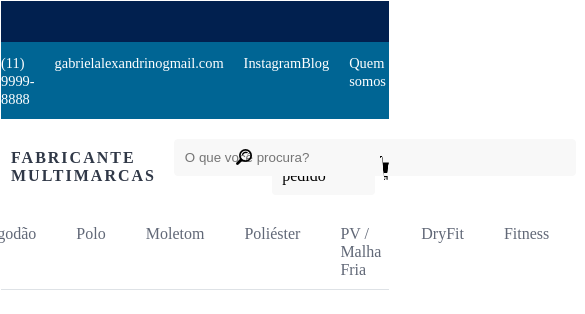
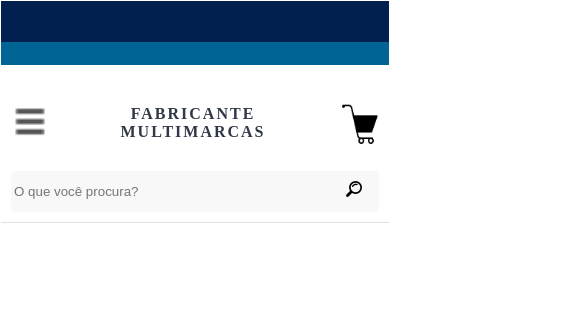
Before and after one commit to lucgoulart/fabricante-multimarcas, an Angular app: page / in a window 390 px wide. Shown: the top 314 px of the page, 585 px wide, since content can reach past the window. Built offline with nearby package versions, Linux system fonts and the light colour scheme.

Commit message:
header/mobile

```diff
--- a/src/app/components/header/header.component.css
+++ b/src/app/components/header/header.component.css
@@ -1,52 +1,66 @@
-
-body{
+body {
   margin: -7px;
 }
 
-
-.header-static{
+.header {
+  .header-static {
     background-color: #01204f;
     width: 100%;
     height: 41px;
   }
 
-
-.informations-manufacturer{
-  background-color:#006594 ;
+  .informations-manufacturer {
+    background-color: #006594;
     width: 100%;
     display: flex;
     justify-content: space-around;
     padding-top: 11.5px;
     padding-bottom: 11.5px;
+
+    .informations-content {
+      display: flex;
+      gap: 20px;
+
+      .informations {
+        .static-informations {
+          color: #fff;
+          font-size: 0.9rem;
+
+          .link-header-contact {
+            color: white;
+          }
+        }
+      }
+    }
   }
 
-.informations-content{
-  display: flex;
-  gap: 20px;
-}
-
-.static-informations{
-  color: #fff;
-  font-size: 0.9rem;
-}
-
-
-.options-for-client{
+  .options-for-client {
     display: flex;
     justify-content: space-around;
     margin-top: 20px;
     width: 100%;
+
+    .logo-temporario {
+      padding: 10px;
+      color: #303847;
+
+      .logo-temporario-img {
+        letter-spacing: 2px;
+        font-weight: bold;
+      }
     }
 
-.img-logo{
-  height: 187px;
-  width: 187px;
-}
-.search-icon{
+    .search-shopping-cart {
+      display: flex;
+      width: 100%;
+      max-width: 623px;
+
+      .search-icon {
         width: 100%;
         max-width: 387px;
-}
-.search{
+
+        .input {
+          .search {
             position: absolute;
             background-color: #f8f8f8;
             border-radius: 4px;
@@ -55,48 +69,20 @@ body{
             width: 100%;
             max-width: 380px;
           }
-.icon{
+        }
+
+        .icon {
           display: flex;
           justify-content: end;
-}
-.lupa{
+
+          .lupa {
             position: absolute;
             padding-top: 10px;
           }
-
-
-
-.logo-temporario{
-  padding: 10px;
-  color: #303847;
+        }
       }
 
-.logo-temporario-img{
-  letter-spacing: 2px;
-  font-weight: bold;
-}
-
-
-.search-shopping-cart{
-display: flex;
-width: 100%;
-max-width: 623px;
-}
-.block-shopping-cart{
-  display: flex;
-  align-items: center;
-  z-index: 1000;
-  margin-left: 5px;
-}
-
-.shopping-cart{
-  width: 100%;
-  max-width: 25px;
-  height: 25px;
-  cursor: pointer;
-}
-
-.track-order{
+      .track-order {
         display: flex;
         align-items: center;
         background-color: #f8f8f8;
@@ -106,32 +92,64 @@ max-width: 623px;
         margin-left: 20px;
       }
 
-.options-clothes{
+      .block-shopping-cart {
+        display: flex;
+        align-items: center;
+        z-index: 1000;
+        margin-left: 5px;
+
+        .shopping-cart {
+          width: 100%;
+          max-width: 25px;
+          height: 25px;
+          cursor: pointer;
+        }
+      }
+    }
+  }
+
+  .options-clothes {
     display: flex;
     gap: 40px;
     justify-content: center;
     margin-top: 20px;
     padding: 10px;
     border-bottom: 1px solid #dee2e6;
-}
-.option{
+
+    .options {
+      .option {
         color: #616877;
         font-size: 1rem;
       }
+    }
+  }
 
 
+.img-logo {
+  height: 187px;
+  width: 187px;
+}
 
-a{
+.search-icon {
+  width: 100%;
+  max-width: 387px;
+}
+
+.lupa {
+  position: absolute;
+  padding-top: 10px;
+}
+
+a {
   text-decoration: none;
   color: #616877;
   position: relative;
 }
 
-a:hover{
-  color: #000;
+a:hover {
+  color: #000 !important;
   font-weight: bold;
 }
-
 
 a:hover::before {
   content: '';
@@ -146,6 +164,185 @@ a:hover::before {
   }
 
 
-.link-header-contact{
+  /* FOR MOBILE 1098px */
+  @media (max-width: 1098px) {
+  .options{
+    display: none;
+  }
+
+  .options-for-client{
+    display: none;
+  }
+  .options-clothes{
+    display: block;
+    gap: 0px;
+  }
+  .menu-mobile{
+    display: flex;
+  }
+
+  .input-search-mobile{
+    display: flex;
+  }
+}
+  }
+
+
+
+/* MOBILE 1098px */
+  .menu-mobile{
+    display: none;
+    justify-content: space-around;
+    align-items: center;
+
+    .content-icon-menu{
+    .icon-menu{
+      width: 37.95px;
+      height: 41px;
+      cursor: pointer;
+    }
+    }
+    .logo-temporario-mobile{
+      padding: 10px;
+      color: #303847;
+      text-align: center;
+
+      .logo-temporario-img-mobile{
+        letter-spacing: 2px;
+        font-weight: bold;
+      }
+    }
+    .block-shopping-cart-mobile {
+      display: flex;
+      align-items: center;
+      z-index: 1000;
+      margin-left: 5px;
+
+      .shopping-cart-mobile {
+        width: 100%;
+        max-width: 37.95px;
+        height: 41px;
+        cursor: pointer;
+      }
+  }
+}
+
+.input-search-mobile{
+  display: none;
+  margin-top: 20px;
+
+  .input-mobile{
+    display: flex;
+    width: 100%;
+
+    .search-mobile{
+      width: 100%;
+      height: 37px;
+      background-color: #f8f8f8;
+      border-radius: 4px;
+      border: 1px solid #f8f8f8;
+    }
+  }
+  .icon-lupa-mobile{
+    position: absolute;
+    width: 90%;
+    justify-content: end;
+    display: flex;
+  }
+  .lupa-mobile{
+    padding-top: 10px;
+  }
+}
+
+/* FOR MOBILE 824px */
+@media (max-width: 824px) {
+.informations-content{
+  display: none !important;
+}
+}
+
+
+/* MENU QUANDO ABERTO NO MODO MOBILE */
+.sidebar {
+  position: fixed;
+  top: 0;
+  left: -397px;
+  width: 397px;
+  height: 100%;
+  background-color: #fff;
+  overflow-x: hidden;
+  transition: 0.3s;
+  overflow-y: auto; /* Adiciona a barra de rolagem vertical */
+
+}
+
+.title-sidebar{
+  font-size: 1rem;
+}
+.link-sidebar{
+  font-size: 0.9rem;
+  color: #616877 !important;
+}
+.button-close{
+  background-color: #232f3e;
+  height: 32px;
+  margin-top: -16px;
+  padding: 20px;
+}
+.sidebar.open {
+  left: 0;
+}
+
+.sidebar .close-btn {
+  position: absolute;
+  top: 10px;
+  right: 10px;
+  background-color: transparent;
+  border: none;
   color: white;
+  font-size: 20px;
+  cursor: pointer;
 }
+
+.sidebar ul {
+  list-style-type: none;
+  padding: 0;
+}
+
+.sidebar ul li {
+  padding: 8px 16px;
+  text-align: left;
+}
+
+.sidebar ul li a {
+  color: white;
+  text-decoration: none;
+  display: block;
+}
+
+.sidebar ul li a:hover {
+  background-color: #575757;
+}
+
+.content-icon-menu {
+  cursor: pointer;
+}
+
+.icon-menu {
+  width: 30px;
+  height: 30px;
+}
+
+.overlay {
+  position: fixed;
+  top: 0;
+  left: 0;
+  width: 100%;
+  height: 100%;
+  background: rgba(0, 0, 0, 0.5);
+  z-index: 1;
+}
+
+.sidebar.open {
+  z-index: 2;
+}
--- a/src/app/components/header/header.component.html
+++ b/src/app/components/header/header.component.html
@@ -1,5 +1,6 @@
 
 <body>
+  <div class="header">
   <div class="header-static"></div>
 
   <div class="informations-manufacturer">
@@ -14,7 +15,6 @@
         <span class="static-informations"><a href="" class="link-header-contact">Instagram</a></span>
       </div>
     </div>
-
 
     <div class="informations-content">
       <div class="informations-content">
@@ -35,7 +35,6 @@
       </div>
     </div>
   </div>
-
   </div>
 
 
@@ -47,7 +46,7 @@
     </div>
     <div class="search-shopping-cart">
       <div class="search-icon">
-        <div>
+        <div class="input">
           <input placeholder="O que você procura?" class="search">
         </div>
         <div class="icon">
@@ -58,7 +57,6 @@
       <div class="track-order">
         <span>Acompanhar pedido</span>
       </div>
-
       <div class="block-shopping-cart">
         <img src="icons8-carrinho-de-compras-50 (1).png" alt="" class="shopping-cart">
       </div>
@@ -69,6 +67,65 @@
 
 
 <div class="options-clothes">
+
+<!-- FOR MOBILE -->
+<div class="menu-mobile">
+  <div class="content-icon-menu" (click)="toggleMenu()">
+    <img src="/menu.png" alt="" class="icon-menu">
+  </div>
+  <div class="overlay" *ngIf="isMenuOpen" (click)="closeMenu()"></div>
+  <div class="sidebar" [class.open]="isMenuOpen">
+    <ul>
+      <div class="button-close">
+        <button class="close-btn" (click)="closeMenu()">X</button>
+      </div>
+      <li><h1 class="title-sidebar">Por gênero</h1></li>
+      <li><a href="#" class="link-sidebar">masculino</a></li>
+      <li><a href="#" class="link-sidebar">feminino</a></li>
+      <hr>
+      <li><a href="#" class="link-sidebar">Por categoria</a></li>
+      <li><a href="#" class="link-sidebar">Plus Size</a></li>
+      <li><a href="#" class="link-sidebar">Algodão</a></li>
+      <li><a href="#" class="link-sidebar">Polo</a></li>
+      <li><a href="#" class="link-sidebar">Moletom</a></li>
+      <li><a href="#" class="link-sidebar">Poliéster</a></li>
+      <li><a href="#" class="link-sidebar">PV / Malha fria</a></li>
+      <li><a href="#" class="link-sidebar">DryFit</a></li>
+      <li><a href="#" class="link-sidebar">Fitiness</a></li>
+      <li><a href="#" class="link-sidebar">Mesclada</a></li>
+      <li><a href="#" class="link-sidebar">Personalização</a></li>
+      <hr>
+      <li><h1 class="title-sidebar">Por característica</h1></li>
+      <li><a href="#" class="link-sidebar">Inverno</a></li>
+      <li><a href="#" class="link-sidebar">Básicos</a></li>
+      <li><a href="#" class="link-sidebar">Uniforme</a></li>
+      <hr>
+      <li><h1 class="title-sidebar">Central de ajuda</h1></li>
+      <li><a href="#" class="link-sidebar">Quem somos</a></li>
+      <li><a href="#" class="link-sidebar">Blog</a></li>
+      <li><a href="#" class="link-sidebar">Informações</a></li>
+      <li><a href="#" class="link-sidebar">Depoimentos</a></li>
+      <li><a href="#" class="link-sidebar">Fale conosco</a></li>
+    </ul>
+  </div>
+  <div class="logo-temporario-mobile">
+    <span class="logo-temporario-img-mobile">FABRICANTE MULTIMARCAS</span>
+  </div>
+  <div class="block-shopping-cart-mobile">
+    <img src="icons8-carrinho-de-compras-50 (1).png" alt="" class="shopping-cart-mobile">
+  </div>
+</div>
+<div class="input-search-mobile">
+<div class="input-mobile">
+  <input placeholder="O que você procura?" class="search-mobile">
+</div>
+<div class="icon-lupa-mobile">
+  <img src="lupa.png" alt="" class="lupa-mobile">
+</div>
+</div>
+<!-- <-- --------- -->
+
+
   <div class="options">
   <span class="option"><a href="">Masculino</a></span>
   </div>
@@ -99,9 +156,9 @@
   <div class="options">
     <span class="option"><a href="">Fitness</a></span>
 </div>
-<div>
+<div class="options">
   <span class="option"><a href="">Personalização</a></span>
 </div>
-
 </div>
+  </div>
 </body>
--- a/src/app/components/header/header.component.ts
+++ b/src/app/components/header/header.component.ts
@@ -6,9 +6,17 @@ import { Component, OnInit } from '@angular/core';
   styleUrls: ['./header.component.css']
 })
 export class HeaderComponent implements OnInit {
+  isMenuOpen = false;
 
   constructor() { }
 
   ngOnInit(): void {
   }
+  toggleMenu() {
+    this.isMenuOpen = !this.isMenuOpen;
+  }
+
+  closeMenu() {
+    this.isMenuOpen = false;
+  }
 }
```
Also changed, not shown: src/app/Rascunhos/Rascunhos/lembretes.md (added, +4 -0 lines), public/menu.png (added). Lines whose indentation alone changed are shown as unchanged.
